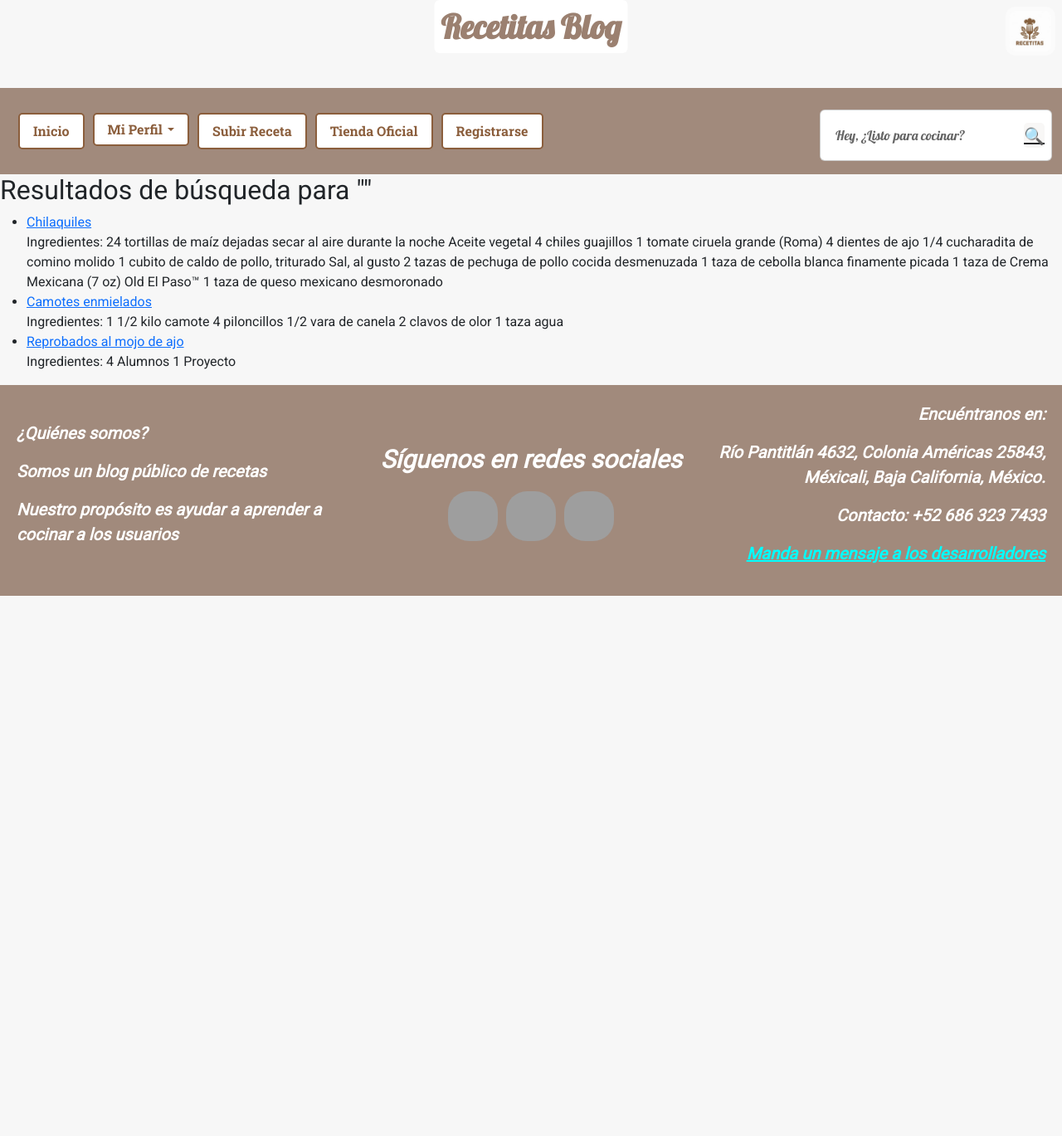
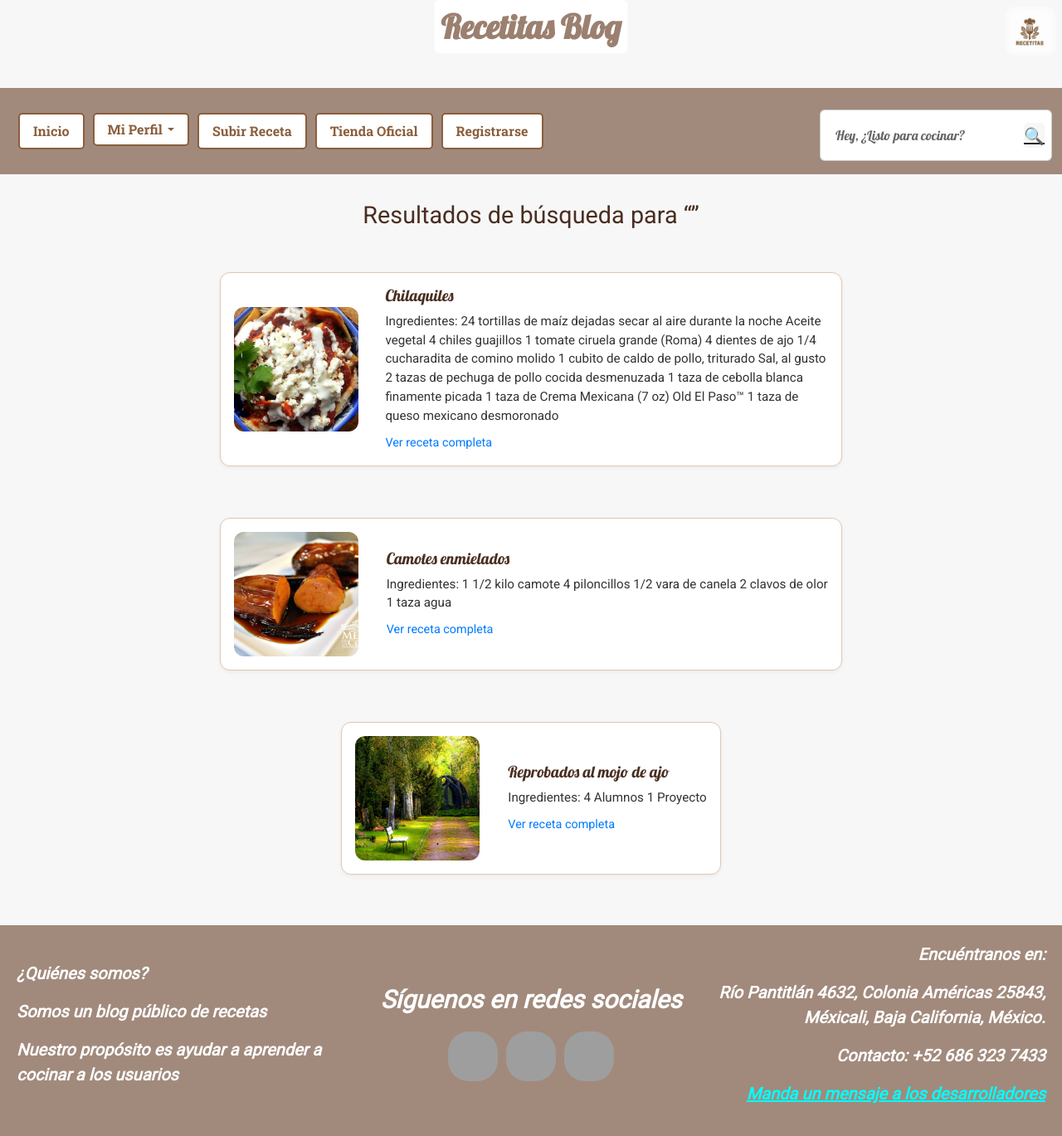
Before and after one commit to campoy02/AppWeb, a Flask app: page /resultados in a window 1280 px wide. Shown: the whole page at 83% size. Before the commit the page ends 718 px from the top, so only its background shows below. Run offline with Flask 3, Linux system fonts and the light colour scheme; data comes from the database, SQL or seed files in the repository; some libraries are stand-ins or nearby versions; grey boxes are pictures that could not be loaded.

Commit message:
Diseño del buscador

```diff
--- a/app/src/static/css/galeria.css
+++ b/app/src/static/css/galeria.css
@@ -119,3 +119,116 @@ body {
 .search-btn:hover {
     background-color: #e67e22;
 }
+
+.search-results {
+    max-width: 1000px;
+    margin: 0 auto;
+    padding: 2rem;
+}
+
+.search-results h2 {
+    font-size: 1.8rem;
+    color: #4a2e20;
+    margin-bottom: 2rem;
+    text-align: center;
+}
+
+@import url('https://fonts.googleapis.com/css2?family=Lobster&display=swap');
+
+.tarjeta-receta-horizontal {
+    display: flex;
+    align-items: center;
+    border: 1px solid #e2c6b2;
+    border-radius: 12px;
+    padding: 1rem;
+    background: #fff;
+    box-shadow: 0 2px 5px rgba(0, 0, 0, 0.05);
+    margin: 1.2rem auto;
+    max-width: 750px;
+}
+
+.imagen-receta {
+    width: 150px;
+    height: 150px;
+    object-fit: cover;
+    border-radius: 12px;
+    flex-shrink: 0;
+}
+
+.linea-vertical {
+    width: 2px;
+    height: 80%;
+    background-color: #a97a60;
+    margin: 0 1rem;
+}
+
+.contenido-receta {
+    flex-grow: 1;
+}
+
+.titulo-receta {
+    font-family: 'Lobster', cursive;
+    font-size: 1.5rem;
+    margin-bottom: 0.5rem;
+    color: #3e1f0f;
+}
+
+.ver-receta {
+    color: #007bff;
+    text-decoration: none;
+    font-size: 0.9rem;
+}
+
+.ver-receta:hover {
+    text-decoration: underline;
+}
+
+
+.tarjetas-contenedor {
+    display: flex;
+    flex-direction: column;
+    gap: 1.5rem;
+}
+
+.tarjeta-receta {
+    display: flex;
+    gap: 1rem;
+    border: 1px solid #e2c6b2;
+    border-radius: 12px;
+    background: #fff;
+    padding: 1rem;
+    box-shadow: 0 2px 5px rgba(0, 0, 0, 0.05);
+    align-items: center;
+}
+
+.tarjeta-receta img {
+    width: 120px;
+    height: 120px;
+    object-fit: cover;
+    border-radius: 10px;
+}
+
+.contenido-receta {
+    flex-grow: 1;
+}
+
+.contenido-receta h3 {
+    margin: 0;
+    font-size: 1.2rem;
+    color: #4a2e20;
+}
+
+.contenido-receta p {
+    margin: 0.5rem 0;
+    font-size: 0.95rem;
+    color: #333;
+}
+
+.contenido-receta a.ver-receta {
+    color: #007bff;
+    text-decoration: none;
+}
+
+.contenido-receta a.ver-receta:hover {
+    text-decoration: underline;
+}
--- a/app/src/templates/public/Resultados.html
+++ b/app/src/templates/public/Resultados.html
@@ -44,7 +44,8 @@
                 <a class="nav-btn" href="{{ url_for('index') }}">Inicio</a>
 
                 <div class="dropdown">
-                  <a class="nav-btn dropdown-toggle" href="#" role="button" id="navbarDropdown" data-bs-toggle="dropdown" aria-expanded="false">
+                    <a class="nav-btn dropdown-toggle" href="#" role="button" id="navbarDropdown"
+                        data-bs-toggle="dropdown" aria-expanded="false">
                         Mi Perfil
                     </a>
                     <ul class="dropdown-menu" aria-labelledby="navbarDropdown">
@@ -60,8 +61,10 @@
 
             </div>
             <!-- Caja de búsqueda -->
-            <form class="d-flex search-box bg-white bg-opacity-90 p-2 rounded" method="get" action="{{ url_for('resultados') }}">
-                <input class="search-input form-control border-0 bg-transparent font-lobster fs-6" type="text" name="q" placeholder="Hey, ¿Listo para cocinar?" aria-label="Search">
+            <form class="d-flex search-box bg-white bg-opacity-90 p-2 rounded" method="get"
+                action="{{ url_for('resultados') }}">
+                <input class="search-input form-control border-0 bg-transparent font-lobster fs-6" type="text" name="q"
+                    placeholder="Hey, ¿Listo para cocinar?" aria-label="Search">
                 <button class="search-btn btn btn-link text-dark fs-5 p-0" type="submit">🔍</button>
             </form>
 
@@ -73,16 +76,21 @@
 
     <!-- Título de la página -->
     <section class="search-results">
-        <h2>Resultados de búsqueda para "{{ busqueda }}"</h2>
+        <h2>Resultados de búsqueda para “{{ busqueda }}”</h2>
         {% if resultados %}
-            <ul>
+        <div class="tarjetas-contenedor">
             {% for receta in resultados %}
-                    <li>
-                        <a href="{{ url_for('recetasid', id=receta.idReceta) }}">{{ receta.nombre }}</a><br>
-                        Ingredientes: {{ receta.ingredientes }}
-                    </li>
+            <div class="tarjeta-receta-horizontal">
+                <img class="imagen-receta" src="{{ receta.rutaimg }}" alt="{{ receta.nombre }}">
+                <div class="linea-vertical"></div>
+                <div class="contenido-receta">
+                    <h3 class="titulo-receta">{{ receta.nombre }}</h3>
+                    <p>Ingredientes: {{ receta.ingredientes }}</p>
+                    <a class="ver-receta" href="{{ url_for('recetasid', id=receta.idReceta) }}">Ver receta completa</a>
+                </div>
+            </div>
             {% endfor %}
-            </ul>
+        </div>
         {% else %}
         <p>No se encontraron recetas para tu búsqueda.</p>
         {% endif %}
@@ -114,7 +122,8 @@
             <p>Encuéntranos en:</p>
             <p>Río Pantitlán 4632, Colonia Américas 25843, Méxicali, Baja California, México.</p>
             <p>Contacto: +52 686 323 7433</p>
-            <p><a class="HipertextoFooter" href="{{url_for('formulario')}}">Manda un mensaje a los desarrolladores</a></p>
+            <p><a class="HipertextoFooter" href="{{url_for('formulario')}}">Manda un mensaje a los desarrolladores</a>
+            </p>
         </div>
     </footer>
 
```
Lines whose indentation alone changed are shown as unchanged.
